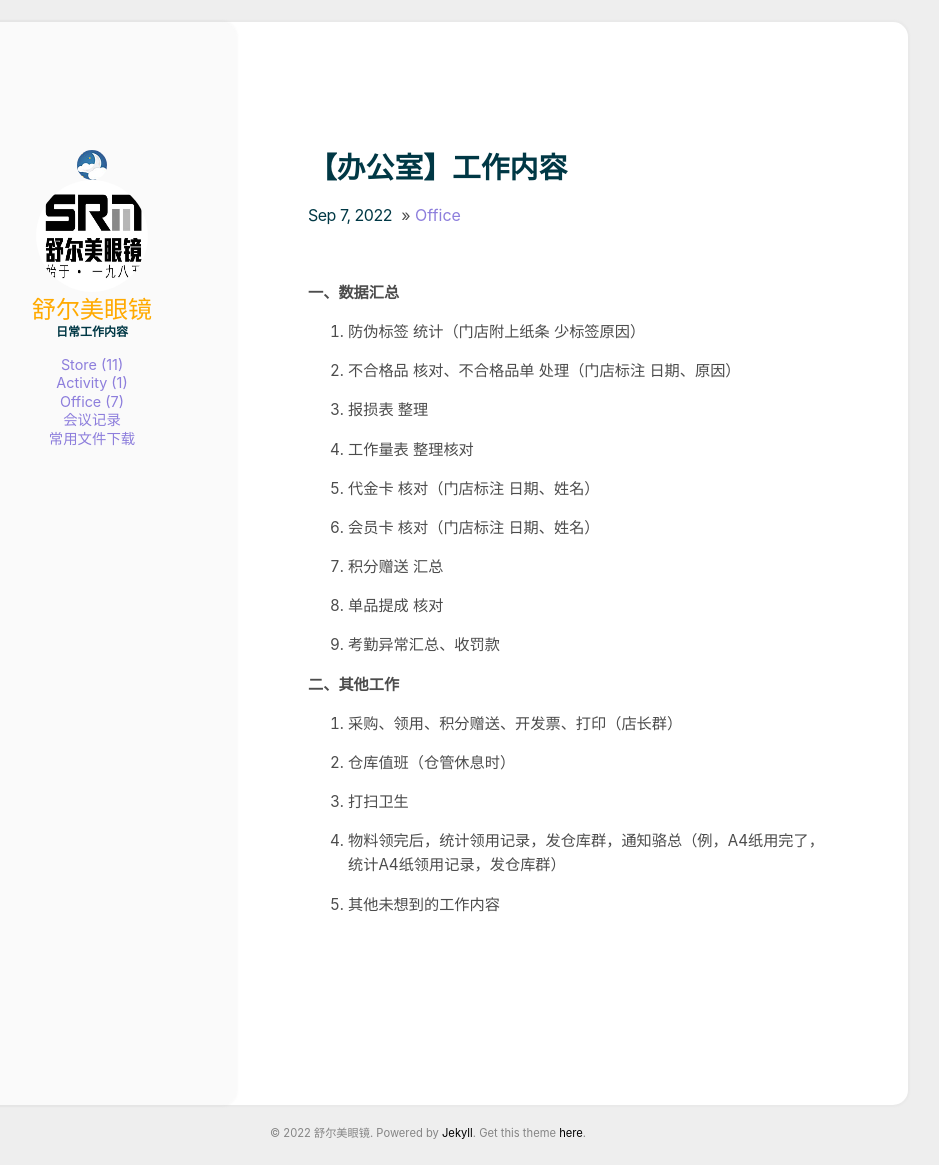
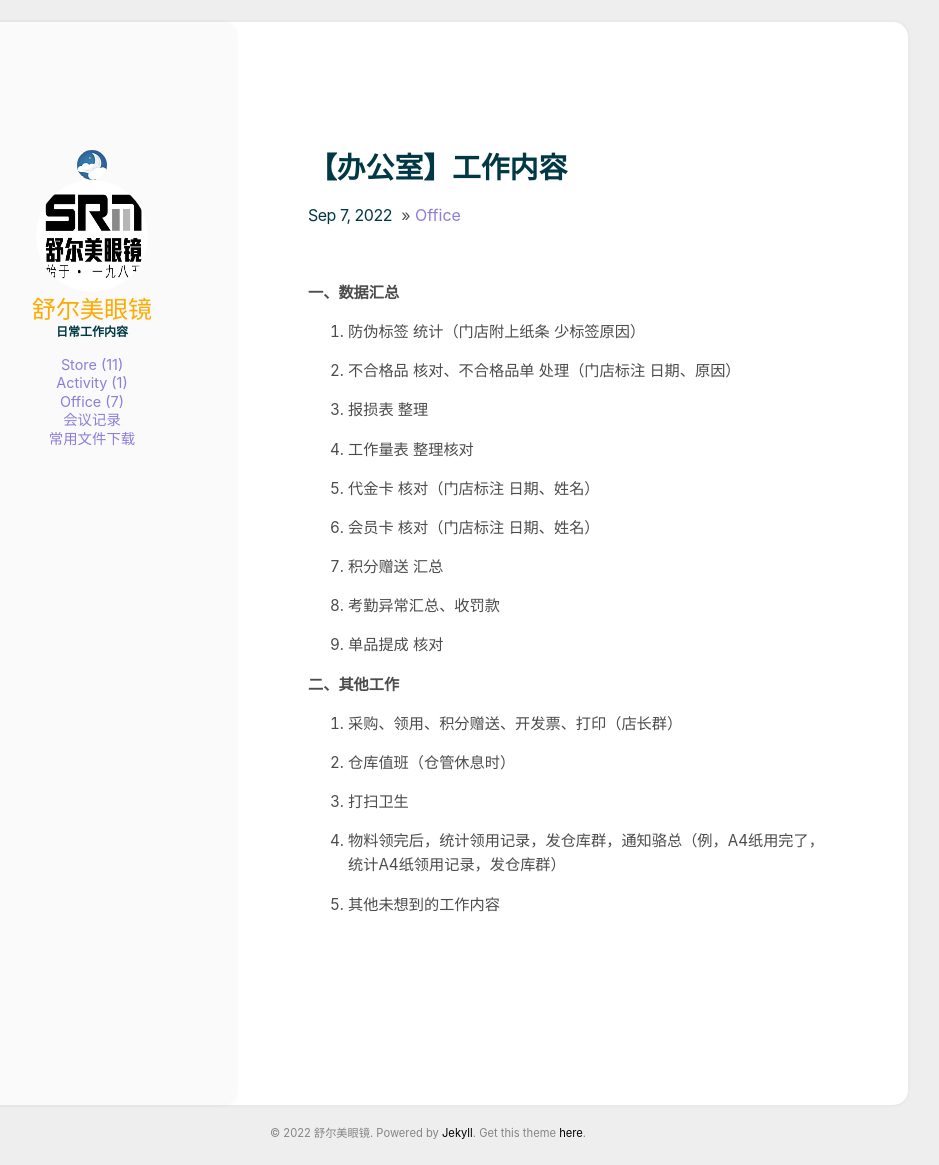
Before and after one commit to cuihuanhuan/cuihuanhuan.github.io, a Jekyll site: the page built from _posts/2022-09-07-【办公室】工作内容.md, in a window 1280 px wide. Shown: the whole page, without its empty margins (212-1151 px from the left). Built offline with Jekyll 4.4.1, drawn with Linux system fonts in a browser that asks for light colours.

```diff
--- a/_posts/2022-09-07-【办公室】工作内容.md
+++ b/_posts/2022-09-07-【办公室】工作内容.md
@@ -21,9 +21,9 @@ category: Office
 
 7. 积分赠送 汇总
 
-8. 单品提成 核对
+8. 考勤异常汇总、收罚款
 
-9. 考勤异常汇总、收罚款
+9. 单品提成 核对
 
 
 
```
